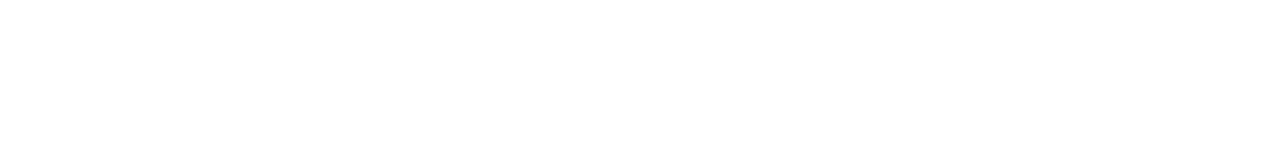
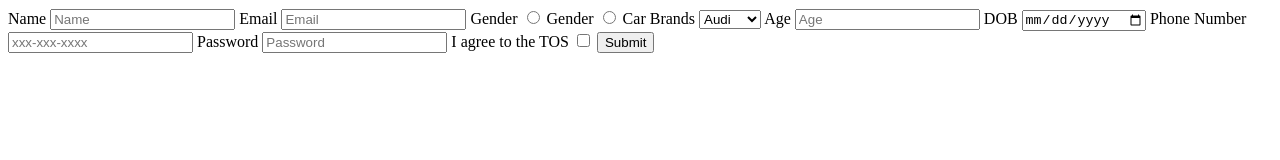
Before and after one commit to acciojob/signup-form-car-dhanasekarr03, a website: page main.html in a window 1280 px wide. Drawn offline with Linux system fonts and the light colour scheme.

Commit message:
created a submission

```diff
--- a/main.html
+++ b/main.html
@@ -7,6 +7,46 @@
 </head>
 
 <body>
+	<form method="post">
+		<label for="name">Name</label>
+		<input type="text" id="name" placeholder="Name" required>
+
+		<label for="email">Email</label>
+		<input type="email" id="email" placeholder="Email">
+
+		<label for="gender">Gender</label>
+		<input type="radio" id="gender_m" name="gender" required>
+
+		<label for="gender">Gender</label>
+		<input type="radio" id="gender_f" name="gender" required>
+
+		<label for="cars">Car Brands</label>
+		<select id="cars" placeholder="--Please choose an option--" required>
+			<option>Audi</option>
+			<option>BMW</option>
+			<option>Kia</option>
+			<option>Honda</option>
+		</select>
+
+		<label for="number">Age</label>
+		<input type="number" id="age" placeholder="Age" required>
+
+		<label for="dob">DOB</label>
+		<input type="date" id="dob" required>
+
+		<label for="tel">Phone Number</label>
+		<input type="tel" id="tel" placeholder="xxx-xxx-xxxx">
+
+		<label for="password">Password</label>
+		<input type="password" id="password" placeholder="Password" required>
+
+		<label for="tos">I agree to the TOS</label>
+		<input type="checkbox" id="tos" required>
+
+
+
+		<input type="submit" value="Submit">
+	</form>
 	<!-- the entire body must be written by student -->
     <script type="text/javascript" src="./script.js">
 </script>
```
